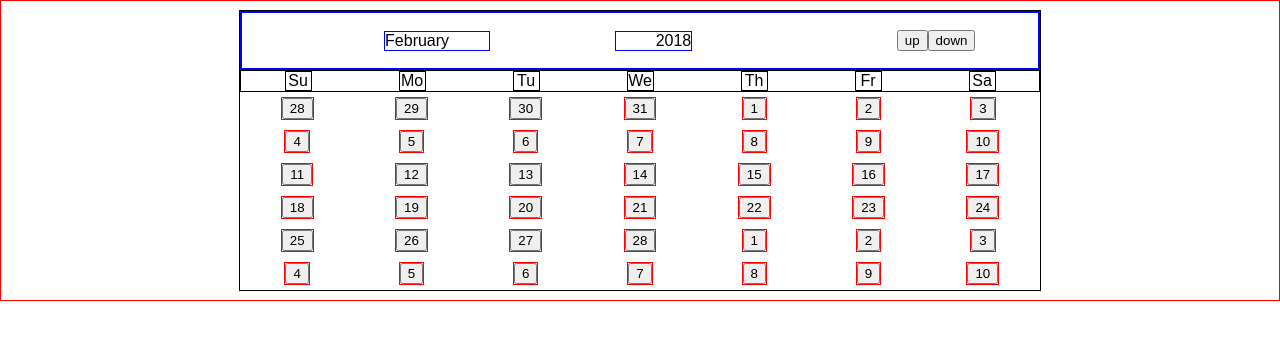
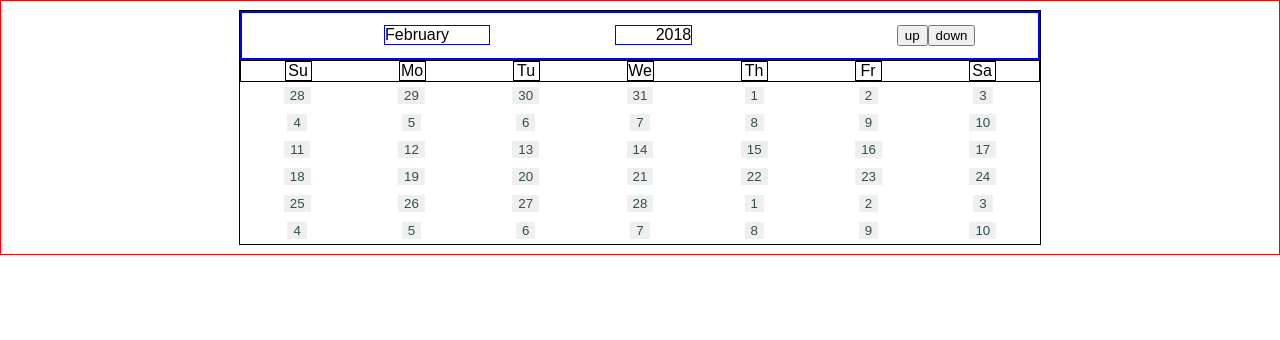
Before and after one commit to nitzan-frock/calendar-basic, a React app: page / in a window 1280 px wide. Built offline with nearby package versions, Linux system fonts and the light colour scheme.

Commit message:
styling changes for dates

```diff
--- a/src/components/Year/Month/Days/Day/Day.css
+++ b/src/components/Year/Month/Days/Day/Day.css
@@ -1,5 +1,12 @@
-.Day {
+.Day button {
     display: flex;
-    border: 1px solid red;
+    border: none;
     margin: 5px;
+    background-color: none;
+    color: darkslategrey;
+    text-decoration: none;
 }
+
+button:hover {
+    border: 2px solid #008CBA;
+}
--- a/src/components/Year/Month/Days/Days.css
+++ b/src/components/Year/Month/Days/Days.css
@@ -1,4 +1,5 @@
 .Day {
     display: flex;
     align-content: center;
+    max-width: 20px;
 }
```
